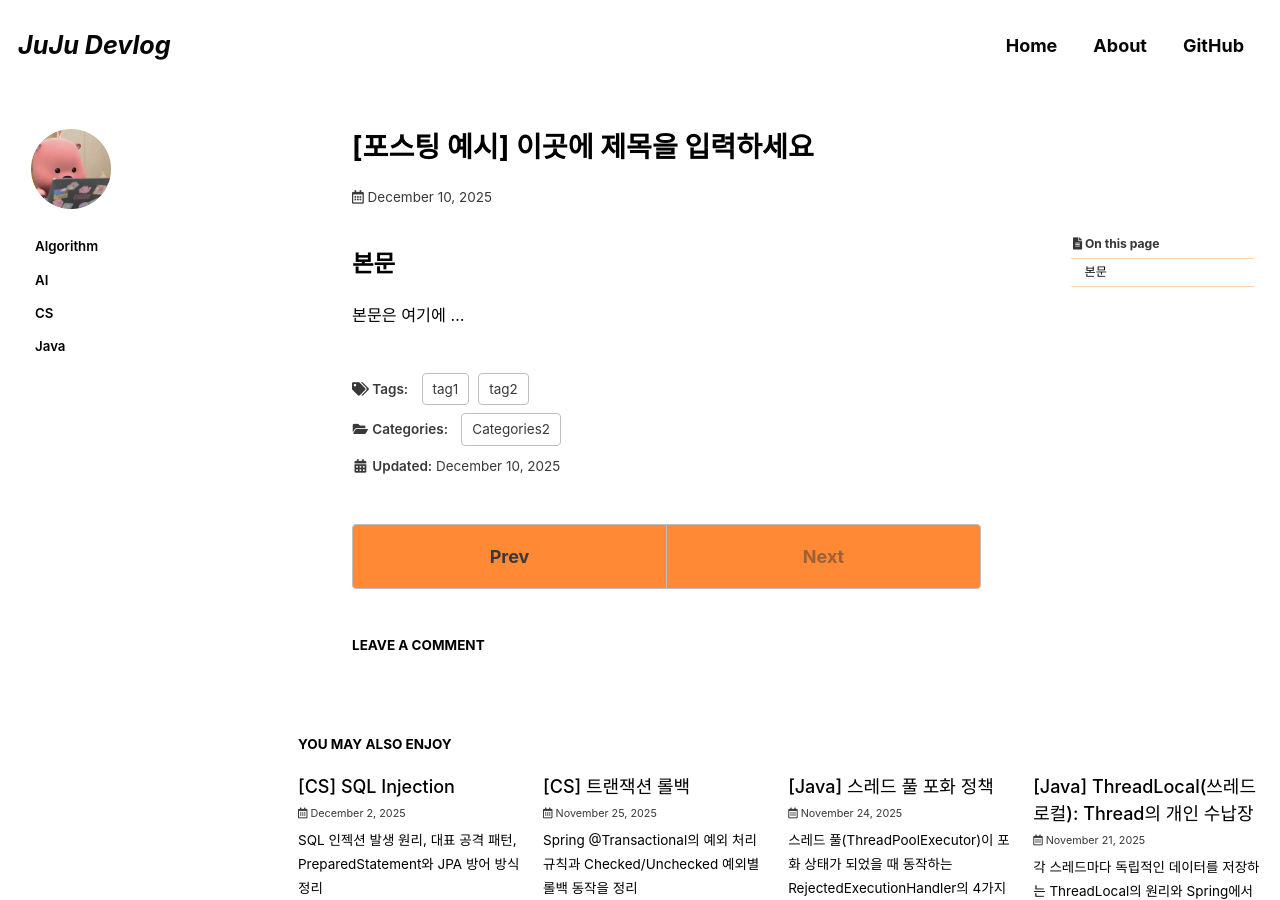
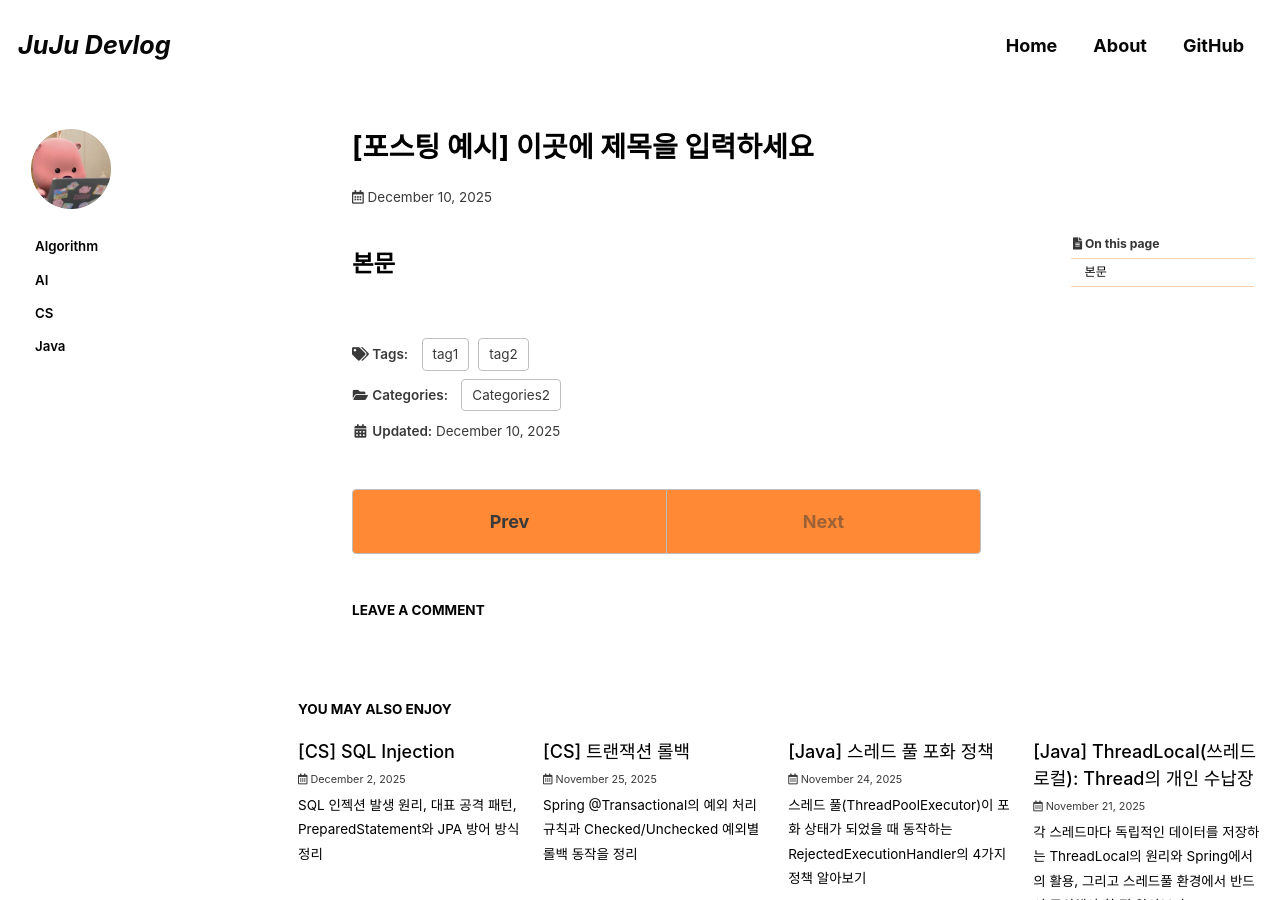
Before and after one commit to zuvvon/zuvvon.github.io, a Jekyll site: the page built from _posts/2022-07-24-categories-post-name-here-2.md, in a window 1280 px wide and 900 px high. Built offline with Jekyll 4.4.1, drawn with Linux system fonts in a browser that asks for light colours; cached includes are drawn as plain includes; some web fonts are replaced; comment, search, counter and statistics services are not loaded.

Commit message:
Update content in categories post

```diff
--- a/_posts/2022-07-24-categories-post-name-here-2.md
+++ b/_posts/2022-07-24-categories-post-name-here-2.md
@@ -17,5 +17,3 @@ last_modified_at: 2025-12-10
 ---
 
 ## 본문
-
-본문은 여기에 ...
```
